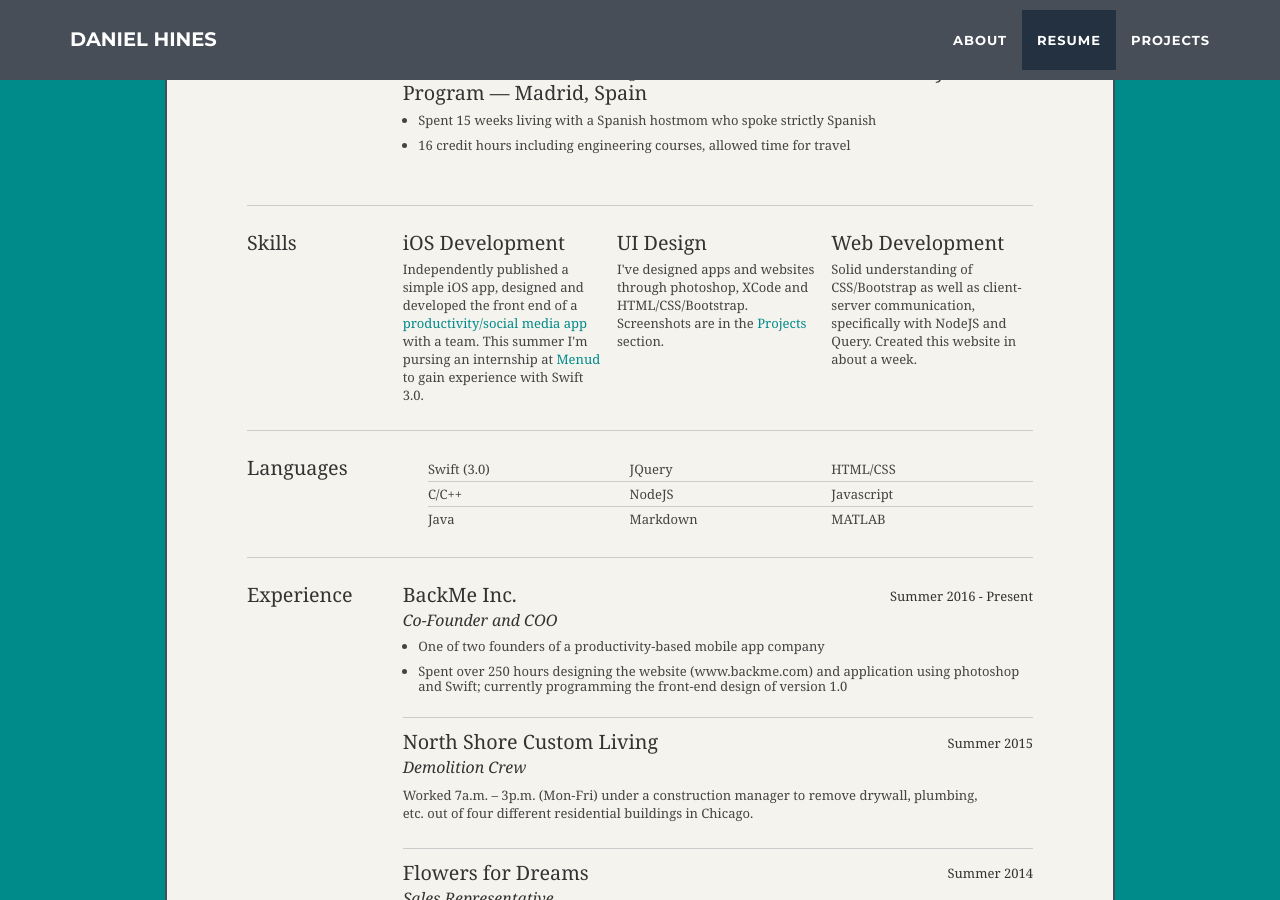
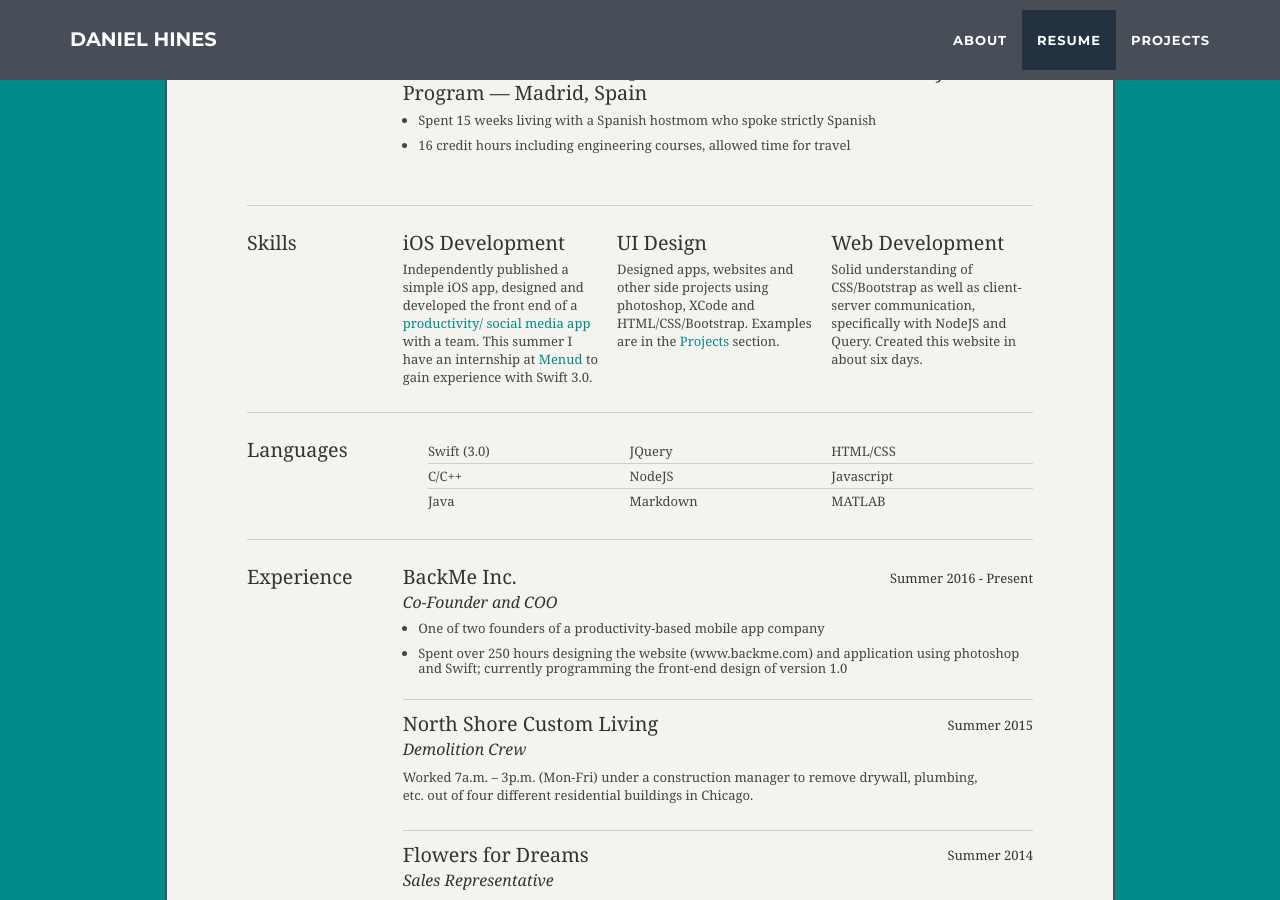
Before and after one commit to danielchines/danielchines.github.io, a Jekyll site: the page built from index.html, in a window 1280 px wide and 900 px high, scrolled down 1968 px. Built offline with Jekyll 4.4.1, drawn with Linux system fonts in a browser that asks for light colours.

Commit message:
Update resume.html

```diff
--- a/_includes/resume.html
+++ b/_includes/resume.html
@@ -85,17 +85,17 @@
 
 								<div class="talent">
 									<h2>Web Development</h2>
-									<p class="resume">Solid understanding of CSS/Bootstrap as well as client-server communication, specifically with NodeJS and Query. Created this website in about a week.</p>
+									<p class="resume">Solid understanding of CSS/Bootstrap as well as client-server communication, specifically with NodeJS and Query. Created this website in about six days.</p>
 								</div>
 
 								<div class="talent" style="margin-right: 2%">
 									<h2>UI Design</h2>
-									<p class="resume">I've designed apps and websites through photoshop, XCode and HTML/CSS/Bootstrap. Screenshots are in the <a href="https://danielchines.github.io/#projects">Projects</a> section.</p>
+									<p class="resume">Designed apps, websites and other side projects using photoshop, XCode and HTML/CSS/Bootstrap. Examples are in the <a href="https://danielchines.github.io/#projects">Projects</a> section.</p>
 								</div>
 
 								<div class="talent" style="margin-right: 2%">
 									<h2>iOS Development</h2>
-									<p class="resume">Independently published a simple iOS app, designed and developed the front end of a <a href="https://backme.com">productivity/social media app</a> with a team. This summer I'm pursing an internship at <a href="https://menud.co">Menud</a> to gain experience with Swift 3.0.</p>
+									<p class="resume">Independently published a simple iOS app, designed and developed the front end of a <a href="https://backme.com">productivity/ social media app</a> with a team. This summer I have an internship at <a href="https://menud.co">Menud</a> to gain experience with Swift 3.0.</p>
 								</div>
 						</div>
 					</div><!--// .yui-gf -->
```
